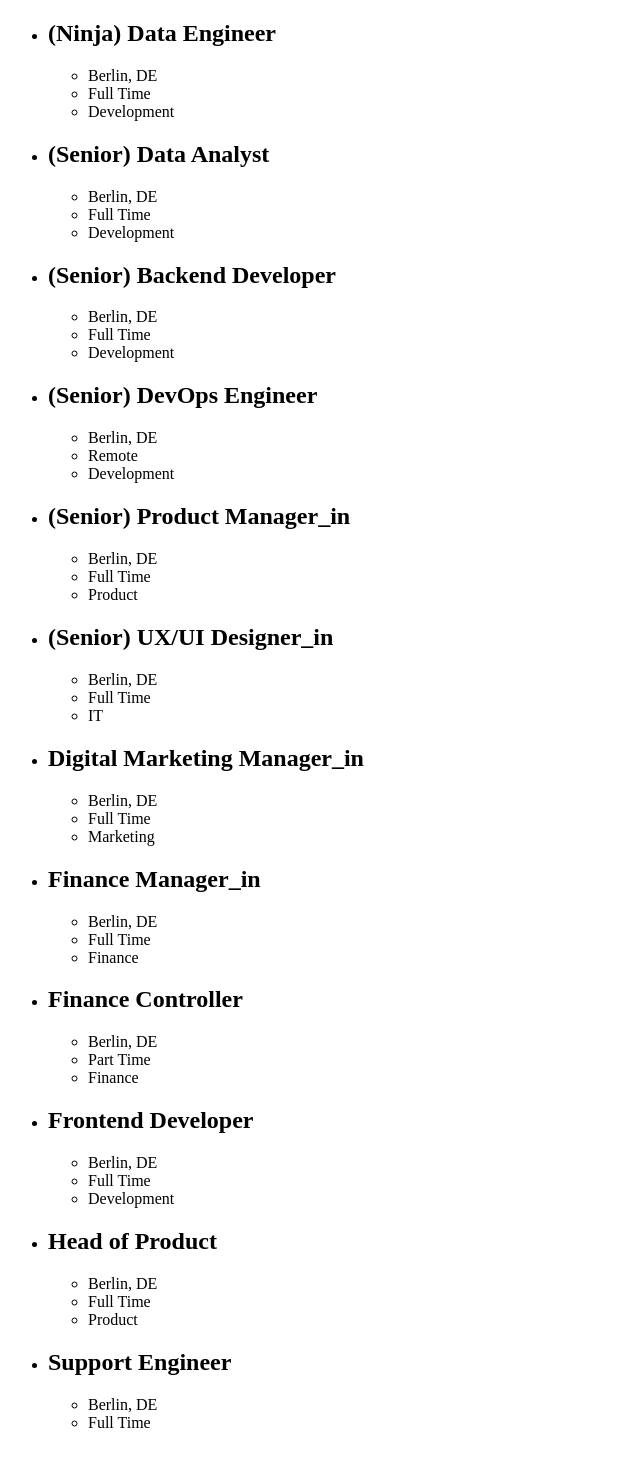
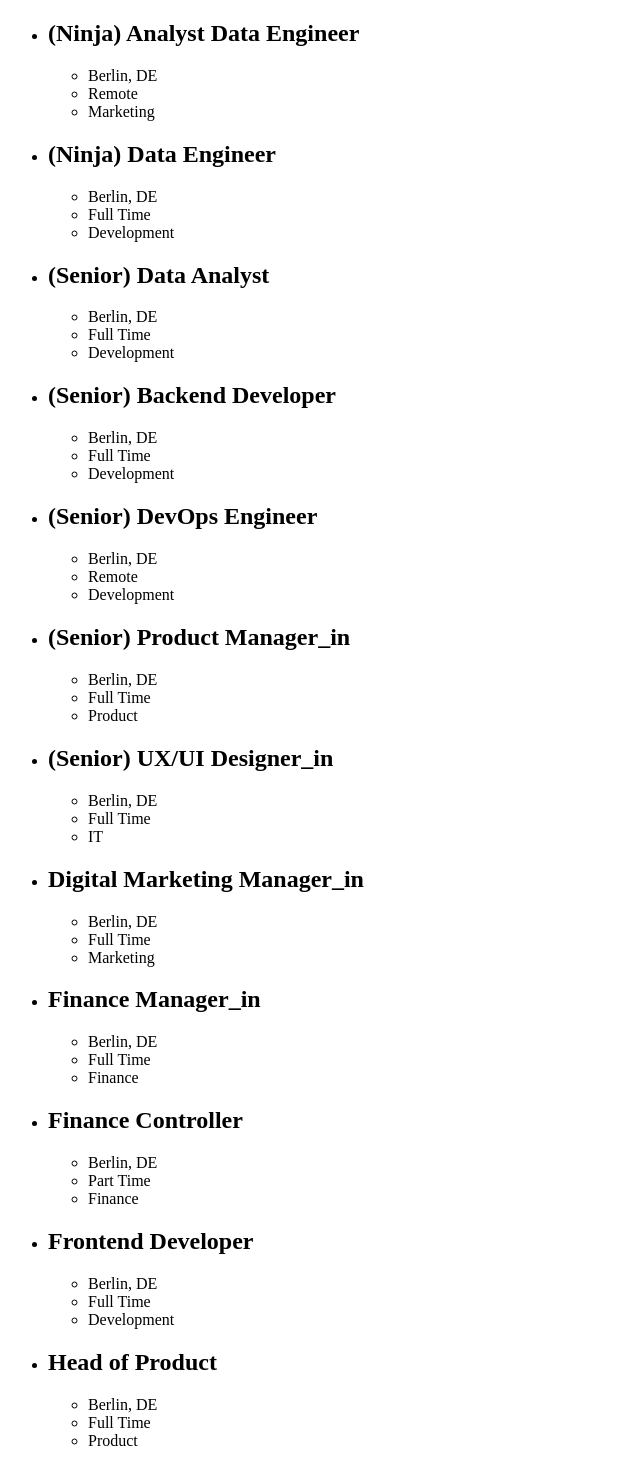
Before and after one commit to robimalco/dreamingjobs.github.io, a plain HTML site: page index.html in a window 1280 px wide. Shown: the whole page, without its empty margins (0-640 px from the left). Drawn offline with Linux system fonts and the light colour scheme.

Commit message:
Add job with double keyword

```diff
--- a/index.html
+++ b/index.html
@@ -4,6 +4,15 @@
    </head>
    <body>
       <ul class="positions">
+         <li>
+            <a href="/analyst-data-engineer"></a>
+            <h2>(Ninja) Analyst Data Engineer</h2>
+            <ul>
+               <li class="location">Berlin, DE</li>
+               <li class="type">Remote</li>
+               <li class="department">Marketing</li>
+            </ul>
+         </li>
          <li>
             <a href="/ninja-data-engineer"></a>
             <h2>(Ninja) Data Engineer</h2>
@@ -103,14 +112,6 @@
                <li class="department">Product</li>
             </ul>
          </li>
-         <li>
-            <a href="/support-engineer"></a>
-            <h2>Support Engineer</h2>
-            <ul>
-               <li class="location">Berlin, DE</li>
-               <li class="type">Full Time</li>
-            </ul>
-         </li>
       </ul>
    </body>
 </html>
```
